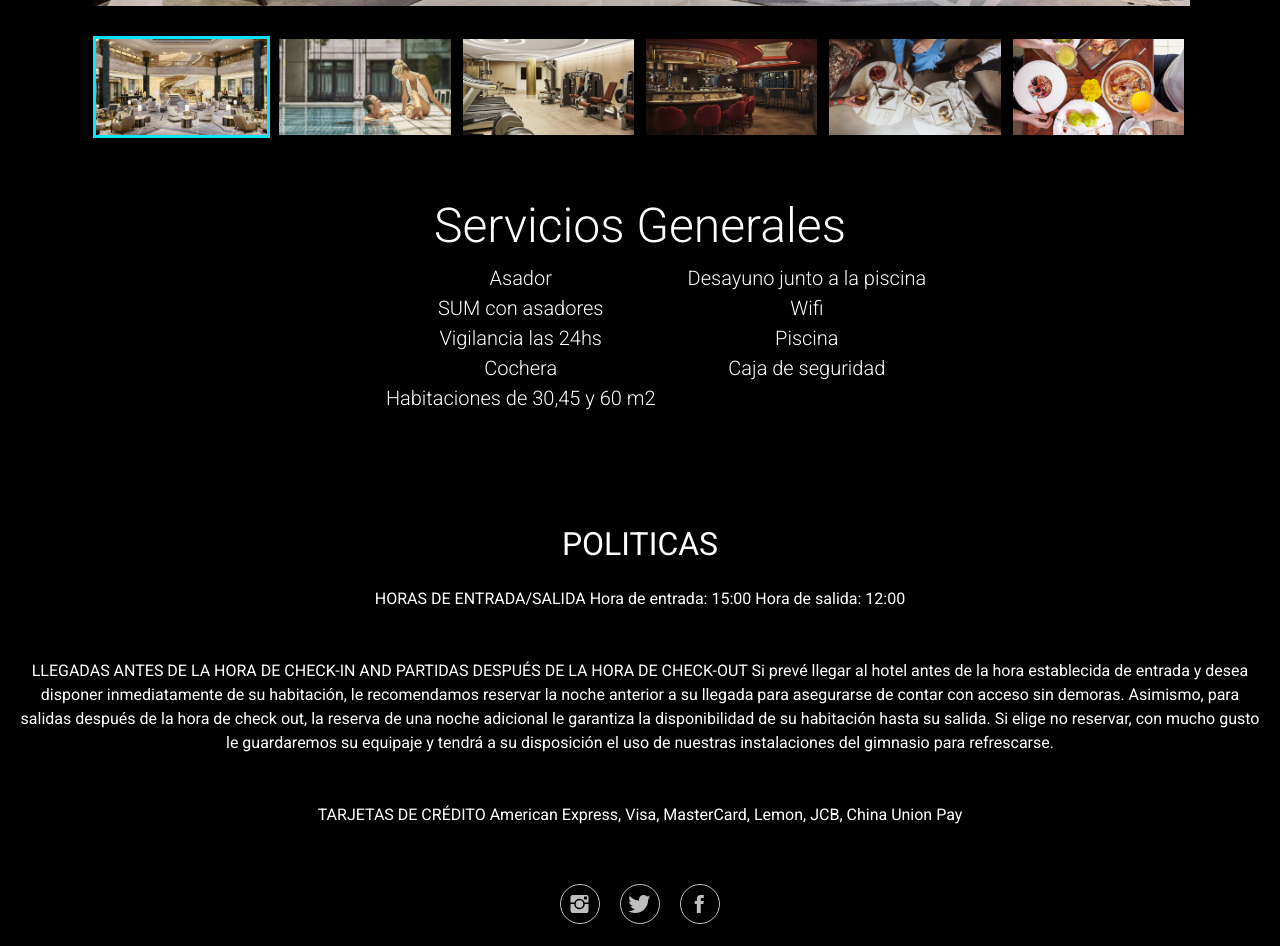
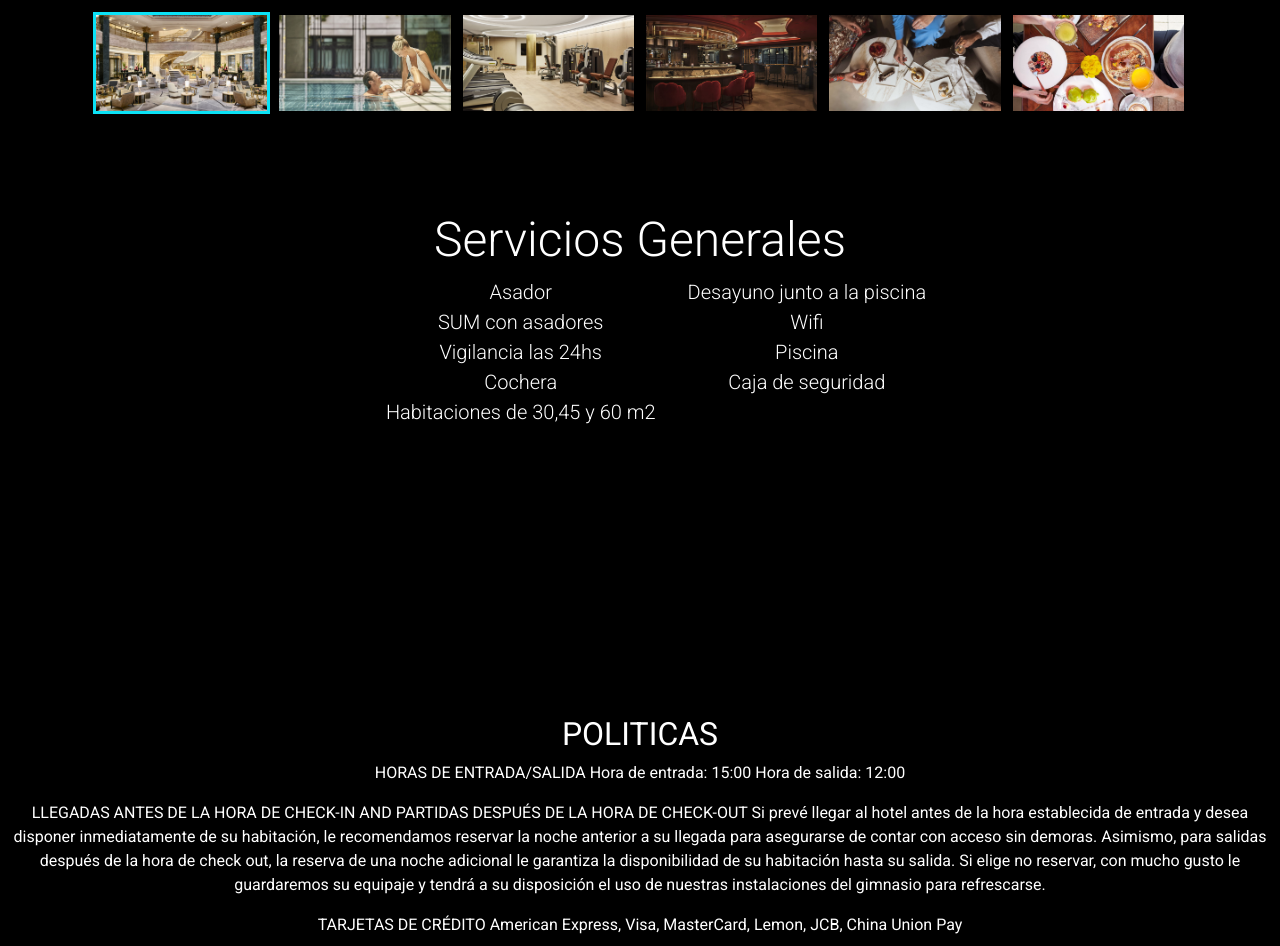
Before and after one commit to DonatoMontano/HotelQuiu, a website: page Web/pages/Hotel.html in a window 1280 px wide. Shown: the part 711-1657 px from the top of the page. Drawn offline with nearby package versions, Linux system fonts and the light colour scheme; files that its build step writes are made by us from their sources.

Commit message:
correcciones

```diff
--- a/Web/components/_main.scss
+++ b/Web/components/_main.scss
@@ -29,7 +29,19 @@ body {
   align-items: center;
   text-align: center;
   box-sizing: 100;
+  margin-top: 2rem;
+  margin-bottom: 2rem;
 
+
+}
+
+.politicas {
+justify-content: center;
+align-items: center;
+text-align: center;
+box-sizing: 0;
+margin-top: 8rem;
+margin-bottom: 4rem;
 }
 
 .logocama {
@@ -179,7 +191,7 @@ img {
 .contact-form .label {
 position: absolute;
 left: 20px;
-  bottom: 11px;
+bottom: 26px;
 font-size: 18px;
 line-height: 26px;
 font-weight: 400;
@@ -390,6 +402,8 @@ figure.snip1157 .author h5 span {
 width: 60%;
 padding: 10px;
 box-shadow: 1px 1px 1px rgb(255, 255, 255);
+margin-top: 2rem;
+margin-bottom: 2rem;
 &__texto {
   color: #000;
   margin: 0 300px;
@@ -408,6 +422,8 @@ figure.snip1157 .author h5 span {
 position: relative; left: 40%;
 width: 60%;
 padding: 10px;
+margin-top: 2rem;
+margin-bottom: 2rem;
 &__texto {
   color:rgb(255, 255, 255) ;
   margin: 0 30px;
@@ -427,9 +443,9 @@ figure.snip1157 .author h5 span {
 display: table;
 }
 
-p {
-  padding: 1rem;
-}
-
 
 /* fin keyframe animaciones */
+
+.padding {
+padding: 4rem;
+}
--- a/Web/pages/Hotel.html
+++ b/Web/pages/Hotel.html
@@ -62,7 +62,6 @@
         </div>
       </nav>
     </header>
-    <br />
     <main>
       <section class="gallery">
         <div class="gallery__item">
@@ -159,10 +158,8 @@
           /></label>
         </div>
       </section>
-      <br />
-      <br />
       <div>
-        <div class="principal texto-blanco">
+        <div class="principal texto-blanco padding">
           <h1 class="display-5">Servicios Generales</h1>
           <!-- este es flex -->
           <div class="items lead">
@@ -188,9 +185,7 @@
       </div>
       <br />
       <br />
-      <br />
-      <br />
-      <div class="principal texto-blanco">
+      <div class="politicas texto-blanco">
         <h2>POLITICAS</h2>
         <p>
           HORAS DE ENTRADA/SALIDA Hora de entrada: 15:00 Hora de salida: 12:00
```
Also changed, not shown: Web/index.html (+4 -26 lines), Web/pages/Habitaciones-y-precios.html (+1 -8 lines), Web/css/style.css. Lines whose indentation alone changed are shown as unchanged.
